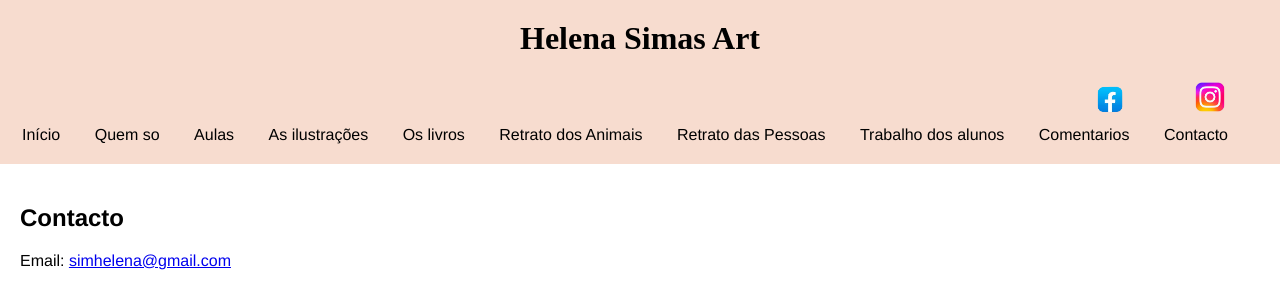
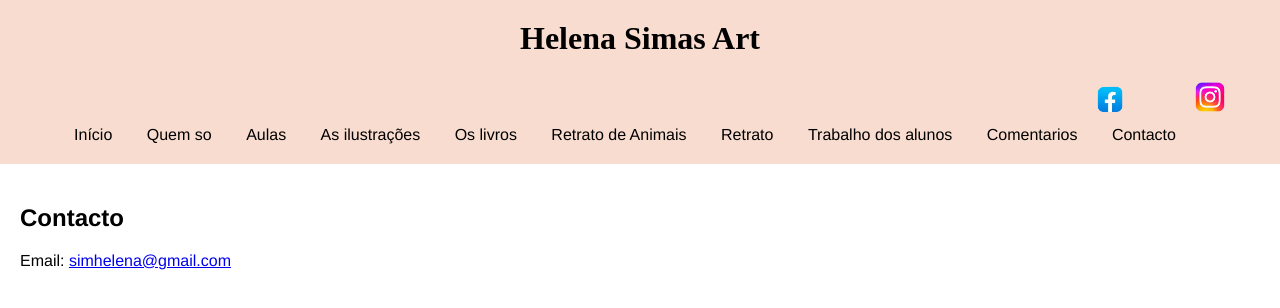
Before and after one commit to Victoria03042005/Aulas-de-Arte, a plain HTML site: page contacto.html in a window 1280 px wide. Drawn offline with Linux system fonts and the light colour scheme.

Commit message:
Update contacto.html

```diff
--- a/contacto.html
+++ b/contacto.html
@@ -22,8 +22,8 @@
                 <li><a href="aulas.html">Aulas</a></li>
                 <li><a href="ilustração.html">As ilustrações</a></li>
                 <li><a href="livro.html">Os livros</a></li>
-                <li><a href="retrato.html">Retrato dos Animais</a></li>
-                <li><a href="retrato pessoas.html">Retrato das Pessoas</a></li>
+                <li><a href="retrato.html">Retrato de Animais</a></li>
+                <li><a href="retrato pessoas.html">Retrato </a></li>
                 <li><a href="obras.html">Trabalho dos alunos</a></li>
                 <li><a href="comentarios.html">Comentarios</a></li>
                 <li><a href="contacto.html">Contacto</a></li>
```
